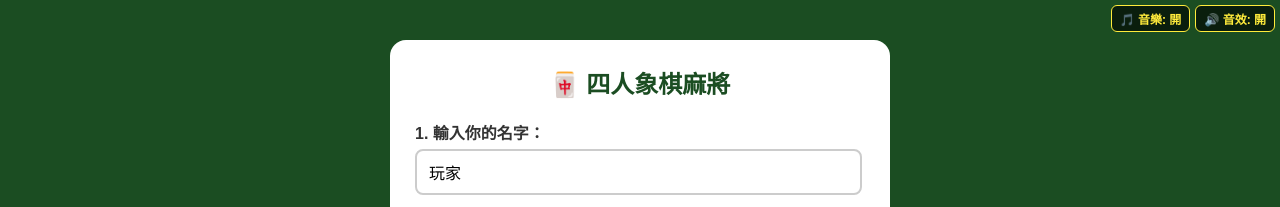
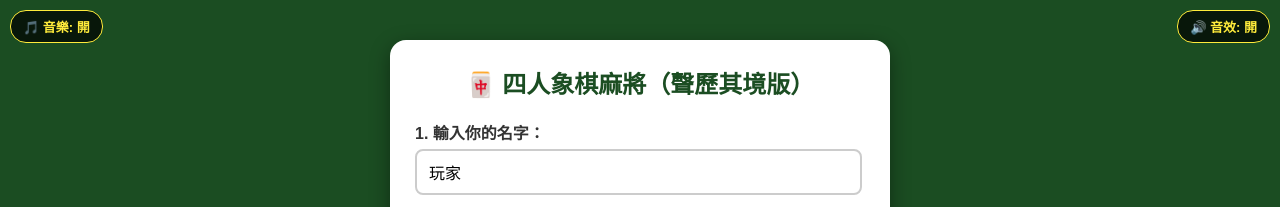
Before and after one commit to darkjimmy1999/chinese-mahjong, a website: page index.html in a window 1280 px wide. Both pictures are taken after a click on the button "進入房間開始湊桌". Shown: the top 207 px of the page. Drawn offline with nearby package versions, Linux system fonts and the light colour scheme.

Commit message:
Update index.html

```diff
--- a/index.html
+++ b/index.html
@@ -3,16 +3,16 @@
 <head>
     <meta charset="UTF-8">
     <meta name="viewport" content="width=device-width, initial-scale=1.0, maximum-scale=1.0, user-scalable=no, viewport-fit=cover">
-    <title>線上四人象棋麻將（旗艦完整版）</title>
+    <title>線上四人象棋麻將（聲歷其境版）</title>
     <style>
-        body { font-family: Arial, sans-serif; background: #1b4d22; text-align: center; margin: 0; padding: 10px; color: white; overflow: hidden; touch-action: none; overscroll-behavior: none; }
+        body { font-family: Arial, sans-serif; background: #1b4d22; text-align: center; margin: 0; padding: 10px; color: white; overflow-x: hidden; overflow-y: auto; }
         .hidden { display: none !important; }
 
-        /* 大廳 */
         #lobby {
             max-width: 450px; margin: 30px auto; background: white; padding: 25px;
-            border-radius: 16px; color: #333; text-align: left;
-            max-height: 80vh; overflow-y: auto; -webkit-overflow-scrolling: touch;
+            border-radius: 16px; color: #333; box-shadow: 0 6px 20px rgba(0,0,0,0.4);
+            text-align: left; position: relative; z-index: 100;
+            max-height: 85vh; overflow-y: auto; -webkit-overflow-scrolling: touch;
         }
         #lobby h2 { text-align: center; color: #1b4d22; margin-top: 0; }
         .form-group { margin-bottom: 15px; }
@@ -21,20 +21,24 @@
 
         .avatar-selector { display: grid; grid-template-columns: repeat(5, 1fr); gap: 10px; margin: 10px 0; }
         .avatar-box { font-size: 30px; text-align: center; padding: 10px; background: #f0f0f0; border: 3px solid transparent; border-radius: 12px; cursor: pointer; transition: 0.2s; user-select: none; }
+        .avatar-box:hover { background: #e0e0e0; transform: scale(1.1); }
         .avatar-box.selected { border-color: #ff9800; background: #fff3e0; }
         .btn-start { width: 100%; padding: 14px; background: #4caf50; color: white; font-size: 18px; font-weight: bold; border: none; border-radius: 8px; cursor: pointer; }
 
-        /* ✅ 優化：音效控制按鈕並排釘在最右上角，體積縮小 */
-        #audio-controls {
-            position: fixed; top: 5px; right: 5px;
-            display: flex; flex-direction: row; gap: 5px; z-index: 2000;
+        /* ✅ 獨立的音頻按鈕：強制釘在最角落，不再使用 flex 排版干擾牌桌 */
+        .audio-btn {
+            position: fixed; top: 10px;
+            background: rgba(0,0,0,0.7); color: #ffeb3b;
+            border: 1px solid #ffeb3b; padding: 6px 12px;
+            border-radius: 16px; font-weight: bold; cursor: pointer;
+            font-size: 13px; z-index: 1000; transition: 0.2s; outline: none;
         }
-        .audio-btn {
-            background: rgba(0,0,0,0.6); color: #ffeb3b; border: 1px solid #ffeb3b;
-            padding: 4px 8px; border-radius: 6px; font-weight: bold; cursor: pointer;
-            font-size: 12px; outline: none; transition: 0.2s;
-        }
+        #btn-bgm { left: 10px; }
+        #btn-sfx { right: 10px; }
+
+        .audio-btn:hover { background: #ffeb3b; color: #000; }
         .audio-btn.muted { color: #888; border-color: #888; text-decoration: line-through; }
+        .audio-btn.muted:hover { background: #444; color: #ccc; }
 
         /* 💻 電腦/平板版預設牌桌 */
         #game-container { max-width: 1000px; margin: 0 auto; display: grid; grid-template-rows: 110px 1fr 160px; grid-template-columns: 160px 1fr 160px; height: 94vh; gap: 8px; position: relative; }
@@ -45,26 +49,29 @@
 
         #focus-play-box { position: absolute; top: -45px; background: rgba(0,0,0,0.85); border: 2px solid #ffeb3b; border-radius: 10px; padding: 8px 15px; display: flex; align-items: center; gap: 10px; box-shadow: 0 0 15px #ffeb3b; z-index: 50; }
 
+        /* 確保電腦版的對家不會被上方的音樂按鈕蓋住 */
         .seat-block { display: flex; flex-direction: column; align-items: center; justify-content: center; background: rgba(0,0,0,0.3); border-radius: 12px; padding: 10px; box-sizing: border-box; border: 2px solid transparent; }
         .seat-block.active { border-color: #ffeb3b; box-shadow: 0 0 20px #ffeb3b; background: rgba(255,235,59,0.15); }
         .player-avatar { font-size: 32px; margin-bottom: 2px; }
         .player-name { font-size: 14px; font-weight: bold; text-shadow: 1px 1px 2px #000; }
         .player-money { font-size: 13px; color: #00ffcc; font-weight: bold; background: rgba(0,0,0,0.4); padding: 2px 8px; border-radius: 10px; margin-top: 3px; }
 
-        /* ✅ 為了不和右上角的音樂按鈕打架，對家強制往下推 35px */
-        .position-top { grid-area: 1 / 2 / 2 / 3; flex-direction: row; gap: 30px; margin-top: 35px; }
+        .position-top { grid-area: 1 / 2 / 2 / 3; flex-direction: row; gap: 30px; margin-top: 30px; /* 電腦版讓出空間 */ }
         .position-left { grid-area: 2 / 1 / 3 / 2; }
         .position-right { grid-area: 2 / 3 / 3 / 4; }
         .position-me { grid-area: 3 / 1 / 4 / 4; background: rgba(0,0,0,0.4); border-top: 3px solid rgba(255,255,255,0.2); display: flex; flex-direction: column; justify-content: space-between; padding: 10px 20px; border-radius: 12px 12px 0 0; }
 
         .mj-card { width: 44px; height: 64px; background: #fffde8; border: 2px solid #5d4037; border-radius: 6px; display: flex; align-items: center; justify-content: center; font-size: 26px; font-weight: bold; color: #212121; box-shadow: 0 4px 6px rgba(0,0,0,0.4); cursor: pointer; user-select: none; transition: 0.1s; border-bottom-width: 5px; }
         .mj-card.red { color: #d32f2f; }
+        .mj-card:hover:not(.no-hover) { transform: translateY(-10px); background: #fff; }
         .mj-card.no-hover { cursor: default; }
         .mj-back { width: 26px; height: 38px; background: #cb6b34; border: 2px solid #5d4037; border-radius: 4px; box-shadow: 0 2px 4px rgba(0,0,0,0.3); }
+
         .mj-card.new-draw-card { border: 3px solid #ffeb3b !important; border-bottom-width: 6px !important; box-shadow: 0 0 15px #ffeb3b !important; margin-left: 12px; background: #ffffff; }
 
         .horizontal-cards { display: flex; gap: 3px; }
         .vertical-cards { display: flex; flex-direction: column; gap: 3px; }
+
         .meld-row { display: flex; gap: 10px; margin-top: 5px; }
         .meld-group { display: flex; gap: 1px; background: rgba(0,0,0,0.3); padding: 2px; border-radius: 4px; }
         .meld-group .mj-card { width: 32px; height: 46px; font-size: 18px; border-bottom-width: 3px; cursor: default; }
@@ -73,7 +80,6 @@
         .my-hand-cards { display: flex; gap: 6px; }
         .pool-area .mj-card { width: 32px; height: 46px; font-size: 18px; border-bottom-width: 3px; cursor: default; }
 
-        /* 面板與彈窗 */
         #interception-modal { position: fixed; bottom: 185px; right: 40px; background: rgba(0,0,0,0.9); border: 2px solid #ff9800; padding: 12px 24px; border-radius: 12px; display: flex; gap: 12px; z-index: 1000; box-shadow: 0 4px 20px rgba(0,0,0,0.6); }
         .ctrl-btn { font-size: 17px; padding: 8px 22px; font-weight: bold; border-radius: 6px; border: none; cursor: pointer; color: white; }
         .btn-pong { background: #ff9800; }
@@ -83,6 +89,7 @@
 
         #chow-menu-modal { position: fixed; bottom: 250px; right: 40px; background: white; color: #333; padding: 15px; border-radius: 8px; display: flex; flex-direction: column; gap: 8px; z-index: 1001; box-shadow: 0 4px 10px rgba(0,0,0,0.3); }
         .chow-choice-row { display: flex; gap: 5px; cursor: pointer; padding: 5px; border-radius: 4px; border: 1px solid #ccc; }
+
         .text-red { color: #d32f2f; font-weight: bold; }
         .text-black { color: #212121; font-weight: bold; }
 
@@ -94,7 +101,6 @@
 
         #vote-modal { position: fixed; top: 50%; left: 50%; transform: translate(-50%, -50%); background: rgba(0, 0, 0, 0.95); border: 4px solid #e53935; border-radius: 20px; padding: 30px; width: 450px; max-width: 90%; z-index: 2500; box-shadow: 0 0 40px rgba(229, 57, 53, 0.8); text-align: center; }
 
-        /* 📱 防呆：手機轉橫屏時擋住畫面 */
         @media screen and (max-width: 750px) and (orientation: landscape) {
             body::before {
                 content: "🀄️ 請將手機旋轉至【直立】以獲得最佳單手遊玩體驗\A\A（轉直後版面就會完美呈現囉！）";
@@ -105,13 +111,13 @@
             #lobby, #game-container, #game-over-modal, #vote-modal { display: none !important; }
         }
 
-        /* 📱 手機直立沉浸式佈局 */
         @media screen and (max-width: 750px) and (orientation: portrait) {
             html, body {
                 position: fixed !important; top: 0 !important; left: 0 !important; right: 0 !important; bottom: 0 !important;
                 width: 100vw !important; height: 100svh !important;
                 padding: 0 !important; margin: 0 !important; overflow: hidden !important;
-                background: #1b4d22 !important; touch-action: none !important; overscroll-behavior: none !important;
+                background: #1b4d22 !important; touch-action: none !important;
+                overscroll-behavior: none !important;
             }
 
             #game-container {
@@ -127,8 +133,8 @@
             .seat-block { padding: 0 !important; border: none !important; background: transparent !important; }
             .seat-block.active { background: rgba(255,235,59,0.15) !important; border-radius: 8px !important; box-shadow: 0 0 10px #ffeb3b !important; padding: 2px !important; }
 
-            /* ✅ 手機版的對家也預留 35px 給右上角的按鈕 */
-            .position-top { grid-area: 1 / 1 / 2 / 4 !important; flex-direction: row !important; justify-content: center !important; align-items: flex-start !important; gap: 3vw !important; padding-top: 2svh !important; margin-top: 35px !important;}
+            /* 手機版：對家的資訊置中，不會被左右的音頻按鈕擋到 */
+            .position-top { grid-area: 1 / 1 / 2 / 4 !important; flex-direction: row !important; justify-content: center !important; align-items: flex-start !important; gap: 3vw !important; padding-top: 2svh !important; margin-top: 0 !important; }
             .position-left { grid-area: 2 / 1 / 3 / 2 !important; justify-content: center !important; }
             .position-right { grid-area: 2 / 3 / 3 / 4 !important; justify-content: center !important; }
             .position-me { grid-area: 3 / 1 / 4 / 4 !important; padding: 2svh 3vw !important; border-radius: 2svh 2svh 0 0 !important; background: rgba(0,0,0,0.6) !important; justify-content: space-between !important; }
@@ -149,6 +155,7 @@
             .vertical-cards { gap: 0 !important; margin-top: 1svh !important; }
             .horizontal-cards { margin-top: 0.5svh !important; }
             .me-bottom-layout { align-items: center !important; justify-content: center !important; width: 100% !important; margin-top: 1svh !important; }
+
             .pool-area { max-height: 100% !important; width: 100% !important; overflow-y: auto !important; align-content: flex-start !important; justify-content: center !important; gap: 3px !important; }
             .deck-info { font-size: 1.8svh !important; padding: 4px 12px !important; margin-bottom: 2svh !important; }
 
@@ -160,7 +167,13 @@
             #game-over-modal, #vote-modal { width: 90vw !important; max-height: 85svh !important; overflow-y: auto !important; padding: 20px !important; border-radius: 16px !important; }
             .end-btn-group { flex-direction: column !important; gap: 10px !important; }
             .btn-action-end { width: 100% !important; padding: 15px !important; font-size: 18px !important; }
+
             #end-winner-hand { flex-wrap: wrap !important; }
+
+            /* 手機版：釘死在極限角落，配合 icon 微調大小 */
+            .audio-btn { top: 1.5svh; padding: 0.8svh 2vw; font-size: 1.8svh; }
+            #btn-bgm { left: 2vw; }
+            #btn-sfx { right: 2vw; }
         }
     </style>
     <script src="https://cdn.socket.io/4.7.5/socket.io.min.js"></script>
@@ -168,7 +181,7 @@
 <body>
 
     <div id="lobby">
-        <h2>🀄️ 四人象棋麻將</h2>
+        <h2>🀄️ 四人象棋麻將（聲歷其境版）</h2>
         <div class="form-group">
             <label>1. 輸入你的名字：</label>
             <input type="text" id="username" placeholder="例如：Wendy" value="玩家">
@@ -192,14 +205,12 @@
             <label>3. 輸入房號：</label>
             <input type="text" id="roomCode" placeholder="如：999">
         </div>
-        <button class="btn-start" onclick="initAudioAndConnect()">進入房間開始湊桌</button>
+        <button class="btn-start" onclick="connectToGame()">進入房間開始湊桌</button>
         <div id="wait-msg" style="margin-top: 15px; color: #666; text-align: center; font-weight: bold; white-space: pre-wrap;"></div>
     </div>
 
-    <div id="audio-controls" class="hidden">
-        <button class="audio-btn" id="btn-bgm" onclick="toggleBGM()">🎵 音樂: 開</button>
-        <button class="audio-btn" id="btn-sfx" onclick="toggleSFX()">🔊 音效: 開</button>
-    </div>
+    <button class="audio-btn" id="btn-bgm" onclick="toggleBGM()">🎵 音樂: 開</button>
+    <button class="audio-btn" id="btn-sfx" onclick="toggleSFX()">🔊 音效: 開</button>
 
     <div id="game-container" class="hidden">
         <div id="seat-top" class="seat-block position-top">
@@ -270,7 +281,9 @@
     <div id="game-over-modal" class="hidden">
         <h2 id="end-winner-title">🏆 遊戲結束</h2>
         <p id="end-reason-text" style="font-size:16px; color:#fff; font-weight:bold; margin: 10px 0;"></p>
-        <div id="end-winner-hand" style="display:flex; justify-content:center; align-items:flex-end; flex-wrap:wrap; gap:4px; margin: 10px 0; min-height: 45px;"></div>
+
+        <div id="end-winner-hand" style="display:flex; justify-content:center; align-items:flex-end; gap:4px; margin: 10px 0; min-height: 45px;"></div>
+
         <div id="end-scoreboard-list"></div>
         <div class="end-btn-group" id="normal-end-btns">
             <button class="btn-action-end" style="background:#4caf50;" onclick="continueGame()">繼續遊戲 (莊家連莊)</button>
@@ -291,6 +304,7 @@
 
     <script>
         const SERVER_URL = "https://mahjong-server-nwmj.onrender.com";
+
         let socket;
         let currentRoom = "";
         let myTurn = false;
@@ -299,40 +313,28 @@
         let globalMyHand = [];
         let globalNewCard = null;
         let localLastPlayedIdentifier = null;
+
         const redCards = ['帥', '仕', '相', '俥', '傌', '炮', '兵'];
 
-        // 🛡️ Safari 終極防滑：鎖死橡皮筋反彈
         document.addEventListener('touchmove', function(e) {
             if (!e.target.closest('#lobby') && !e.target.closest('.pool-area') && !e.target.closest('#game-over-modal') && !e.target.closest('#vote-modal')) {
                 e.preventDefault();
             }
         }, { passive: false });
 
-        // 🎵 雲端音效系統 (使用維基百科與 Google 官方穩定音源)
         let isBgmMuted = false;
         let isSfxMuted = false;
+
         const sounds = {
-            bgm: new Audio('https://upload.wikimedia.org/wikipedia/commons/b/b5/Guanglin_San.ogg'),
-            play: new Audio('https://actions.google.com/sounds/v1/foley/wood_hit.ogg'),
-            action: new Audio('https://actions.google.com/sounds/v1/notifications/beep_short.ogg'),
-            win: new Audio('https://actions.google.com/sounds/v1/crowds/cheering_crowd.ogg'),
-            lose: new Audio('https://actions.google.com/sounds/v1/foley/cartoon_slide_whistle_down.ogg')
+            bgm: new Audio('https://cdn.pixabay.com/download/audio/2022/01/26/audio_d0c6ff1cb8.mp3?filename=chinese-traditional-112646.mp3'),
+            play: new Audio('https://cdn.pixabay.com/download/audio/2022/03/15/audio_c8b8175ac5.mp3?filename=wood-block-1-87165.mp3'),
+            action: new Audio('https://cdn.pixabay.com/download/audio/2021/08/04/audio_bb630cc098.mp3?filename=message-incoming-132126.mp3'),
+            win: new Audio('https://cdn.pixabay.com/download/audio/2021/08/04/audio_c6ccf3232f.mp3?filename=success-1-6297.mp3'),
+            lose: new Audio('https://cdn.pixabay.com/download/audio/2021/08/04/audio_1d9e26210f.mp3?filename=sad-trombone-46931.mp3')
         };
+
         sounds.bgm.loop = true;
         sounds.bgm.volume = 0.2;
-
-        // ✅ 核心：使用者點擊後強制預載音效，突破 Safari 限制
-        function initAudioAndConnect() {
-            document.getElementById('audio-controls').classList.remove('hidden');
-
-            // 強制初始化所有音軌以突破 iOS/Safari 自動播放限制
-            for(let key in sounds) { sounds[key].load(); }
-            if (!isBgmMuted) {
-                sounds.bgm.play().catch(e => console.log("BGM 被攔截"));
-            }
-
-            connectToGame();
-        }
 
         function playSound(type) {
             if (type === 'bgm' && isBgmMuted) return;
@@ -340,7 +342,10 @@
             try {
                 let s = sounds[type];
                 if (type !== 'bgm') s.currentTime = 0;
-                s.play().catch(e => {});
+                let playPromise = s.play();
+                if (playPromise !== undefined) {
+                    playPromise.catch(error => { console.log('等待互動或檔案遺失，忽略音效錯誤'); });
+                }
             } catch(e){}
         }
 
@@ -394,6 +399,8 @@
             try { localStorage.setItem('saved_username', username); } catch (e) {}
             currentRoom = roomCode;
 
+            if (!isBgmMuted) playSound('bgm');
+
             if (socket) socket.disconnect();
             socket = io(SERVER_URL);
 
@@ -420,7 +427,7 @@
             });
 
             socket.on('askInterception', (data) => {
-                playSound('action'); // 🎵 觸發吃碰提示音
+                playSound('action');
                 savedChowChoices = data.chowChoices;
                 if (data.canKong) document.getElementById('action-kong').classList.remove('hidden');
                 else document.getElementById('action-kong').classList.add('hidden');
@@ -464,7 +471,9 @@
                 document.getElementById('interception-modal').classList.add('hidden');
                 document.getElementById('chow-menu-modal').classList.add('hidden');
 
-                if (winner !== '流局') playSound('win'); // 🎵 觸發勝利音效
+                if (winner !== '流局') {
+                    playSound('win');
+                }
 
                 document.getElementById('end-winner-title').innerText = winner === '流局' ? '🀄️ 局末流局' : `🏆 贏家：${winner}`;
                 document.getElementById('end-reason-text').innerText = reason;
@@ -520,7 +529,7 @@
             });
 
             socket.on('startBankruptcyVote', ({ bankrupts }) => {
-                playSound('lose'); // 🎵 觸發破產音效
+                playSound('lose');
                 document.getElementById('normal-end-btns').classList.add('hidden');
                 let myName = document.getElementById('username').value.trim();
                 let targetName = bankrupts[0];
@@ -563,7 +572,6 @@
 
             const focusBox = document.getElementById('focus-play-box');
             if (data.lastPlayed) {
-                // 🎵 偵測池子裡的牌有變動，才觸發「出牌聲」
                 let newPlayedIdentifier = data.lastPlayed.card + '_' + data.lastPlayed.playerIndex + '_' + data.pool.length;
                 if (localLastPlayedIdentifier !== newPlayedIdentifier) {
                     playSound('play');
```
